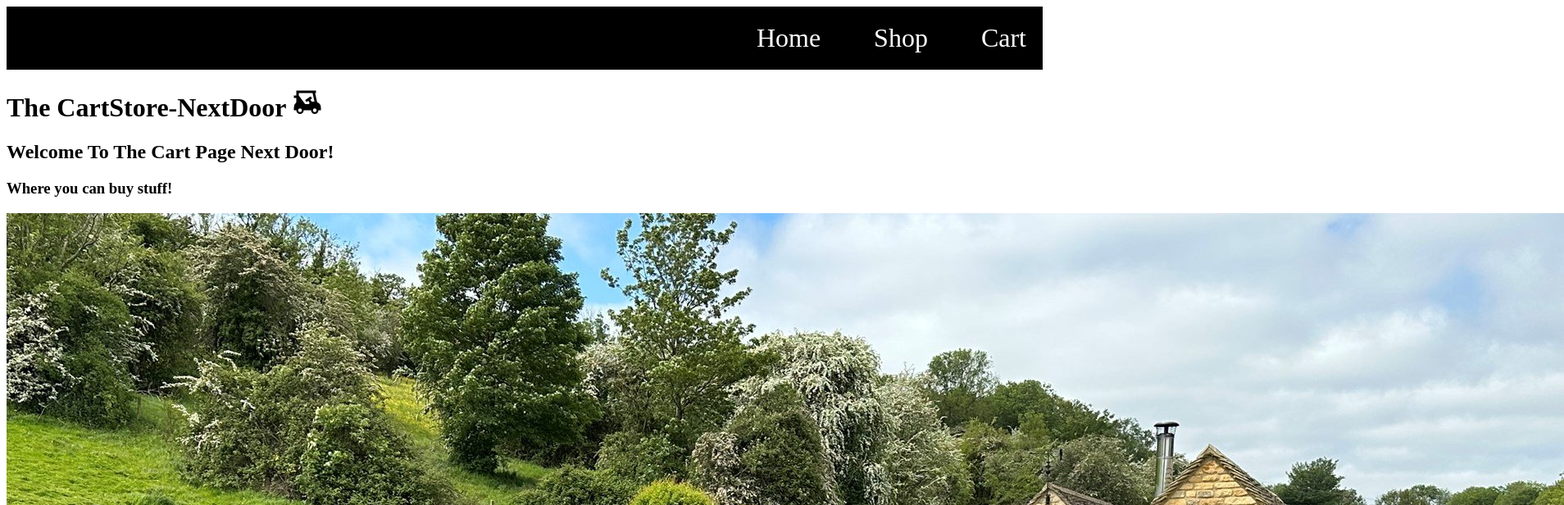
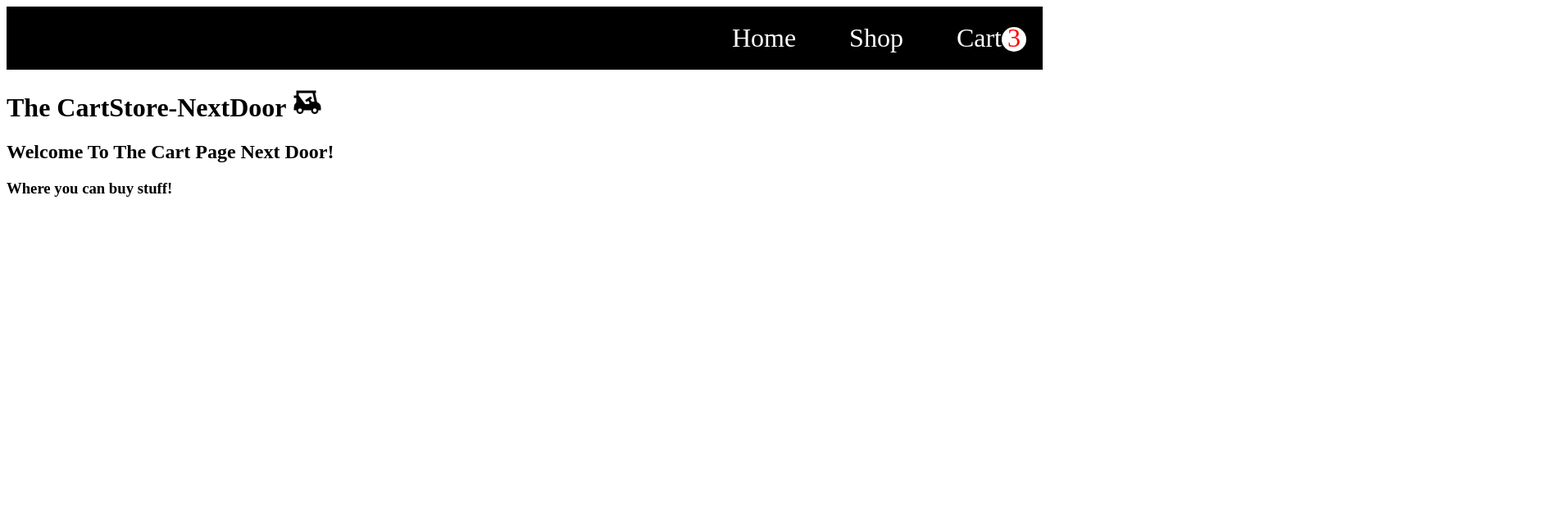
Before and after one commit to SeasonedSoup/The-CartStore-NextDoor, a React (Vite) app: page / in a window 1280 px wide. Shown: the top 616 px of the page at 82% size, 1908 px wide, since content can reach past the window. Built offline with nearby package versions, Linux system fonts and the light colour scheme.

Commit message:
Add A test span number indicator near cart
for the amount of items the person has chosen to
add to cart

```diff
--- a/src/App.jsx
+++ b/src/App.jsx
@@ -4,7 +4,7 @@ import { Outlet } from "react-router"
 import { useState } from "react"
 function App() {
 
-  const [cart, setCart] = useState([])
+  const [cart, setCart] = useState(3)
 
   return (
     <>
--- a/src/components/Navbar.jsx
+++ b/src/components/Navbar.jsx
@@ -1,12 +1,14 @@
 import "../styles/styles.css"
 import { NavLink } from "react-router-dom";
 
-export function Navbar({}) {
+export function Navbar({cart}) {
     return (
         <nav>
             <NavLink to="/"> Home</NavLink>
             <NavLink to="/shoppage">Shop</NavLink>
-            <NavLink to="/cartpage">Cart</NavLink>
+            <NavLink to="/cartpage">Cart
+                <span className="indicator">{cart}</span>
+            </NavLink>
         </nav>
     )
 }
--- a/src/pages/HomePage.jsx
+++ b/src/pages/HomePage.jsx
@@ -7,7 +7,6 @@ export function HomePage() {
             <h1>The CartStore-NextDoor <img src={cart} style={{width: "36px"}} alt="cart" /></h1>
             <h2>Welcome To The Cart Page Next Door!</h2>
             <h3>Where you can buy stuff!</h3>
-            <img src={cartStoreImg} alt="View Location Of Our Establishment" />
         </>
     )
 }
--- a/src/styles/styles.css
+++ b/src/styles/styles.css
@@ -33,3 +33,14 @@ nav > * {
 .productAmount {
     width: 40px;
 }
+
+.indicator {
+    color: red;
+    display: inline-block;
+    border-radius: 50%;
+    background-color: white;
+    width: 30px;
+    height: 30px;
+    text-align: center;
+    line-height: 26px;
+}
```
